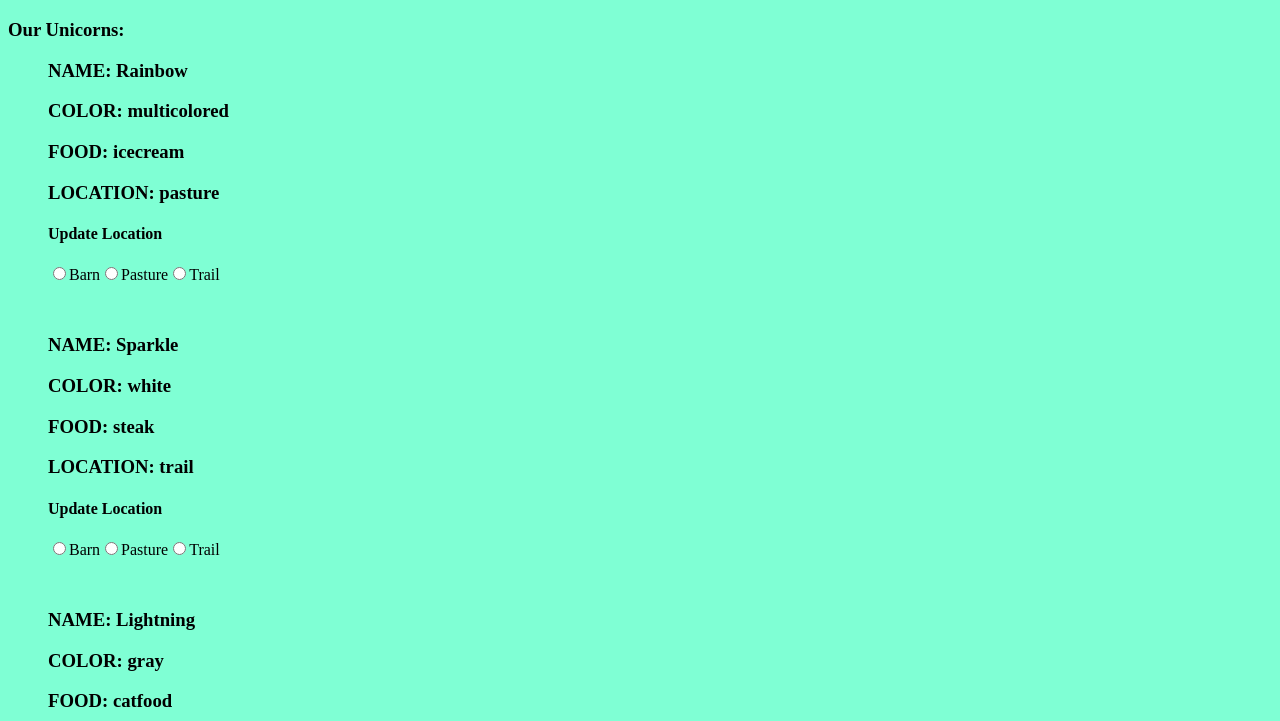
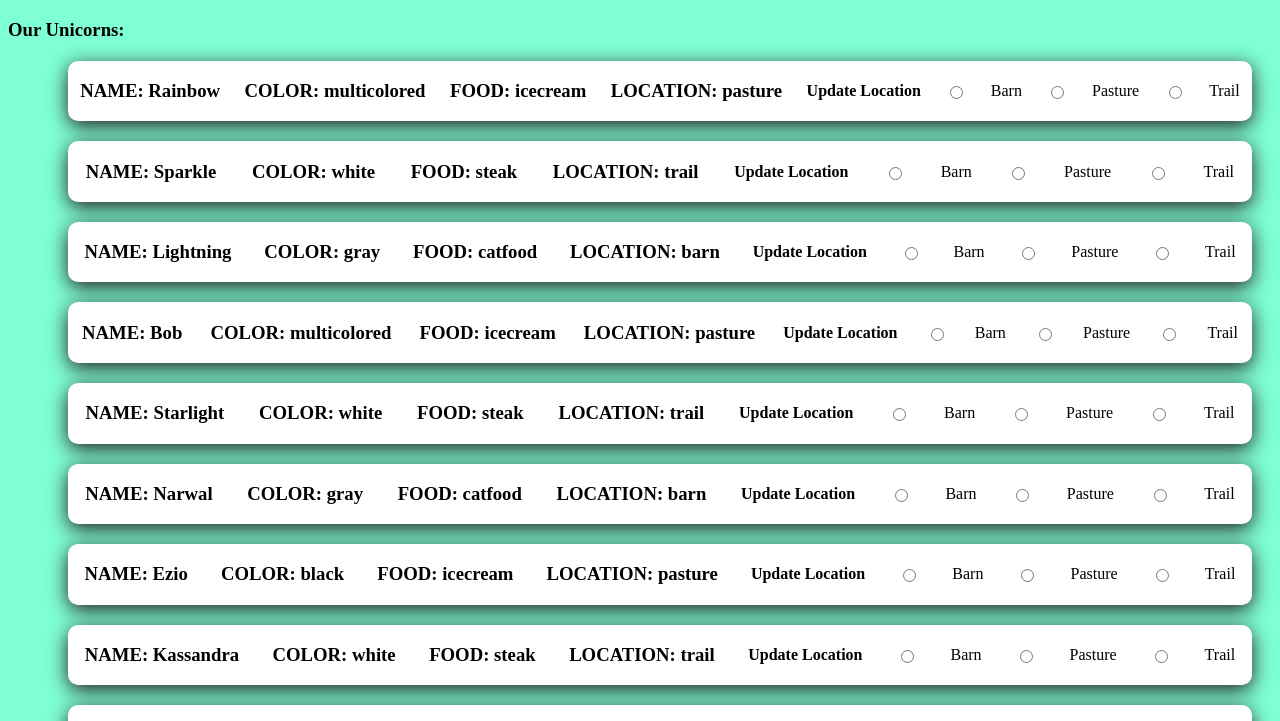
Before and after one commit to adrienneeaston/unicorn-ranch, a plain HTML site: page index.html in a window 1280 px wide. Shown: the part 61-782 px from the top of the page. Drawn offline with Linux system fonts and the light colour scheme.

Commit message:
some css update

```diff
--- a/styles.css
+++ b/styles.css
@@ -7,6 +7,15 @@ ul {
 }
 
 li {
-  margin-top: 10px;
-  margin-bottom: 50px;
+  /* margin-top: 10px;
+  margin-bottom: 50px; */
+  border-radius: 10px;
+  box-shadow: 0px 5px 20px rgb(34, 30, 30);
+  margin: 20px;
+  display: flex;
+  flex-direction: row;
+  justify-content: space-around;
+  background: white;
+  align-items: center;
+  min-width: 40%;
 }
```
